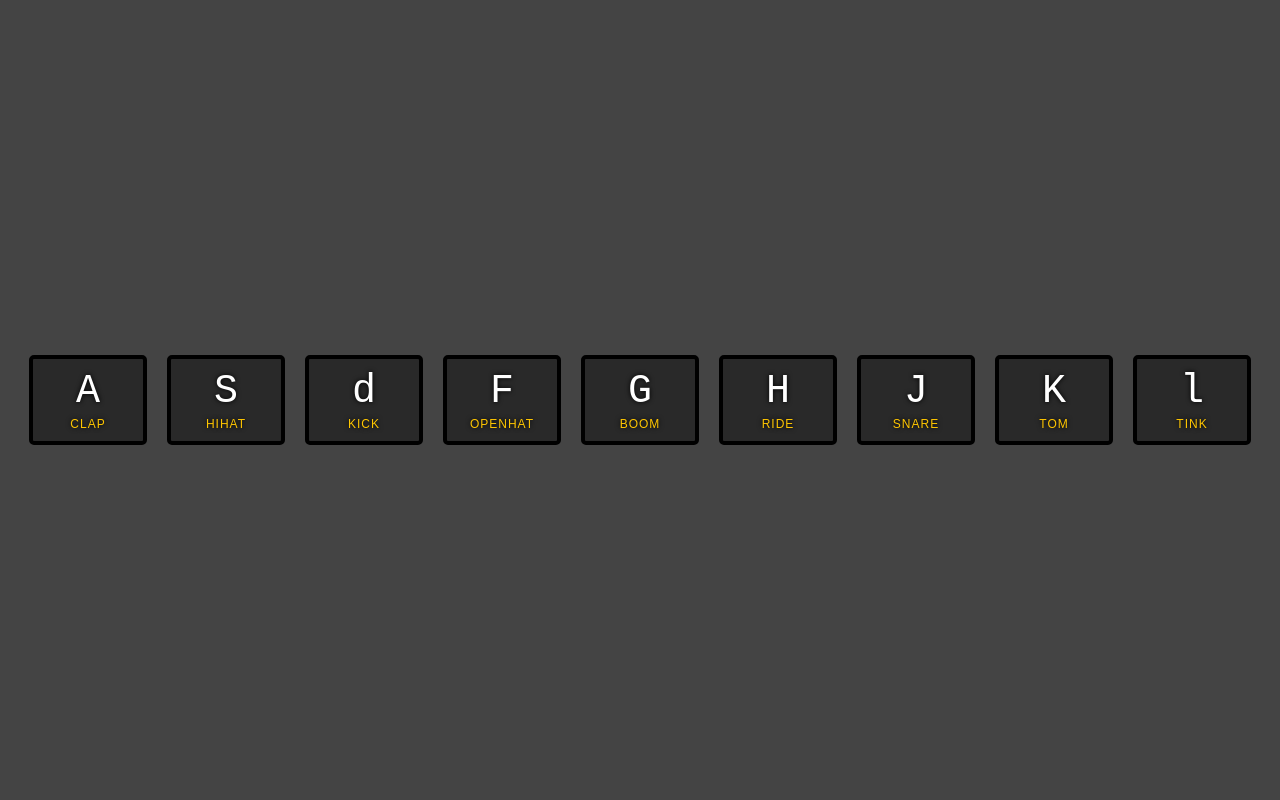
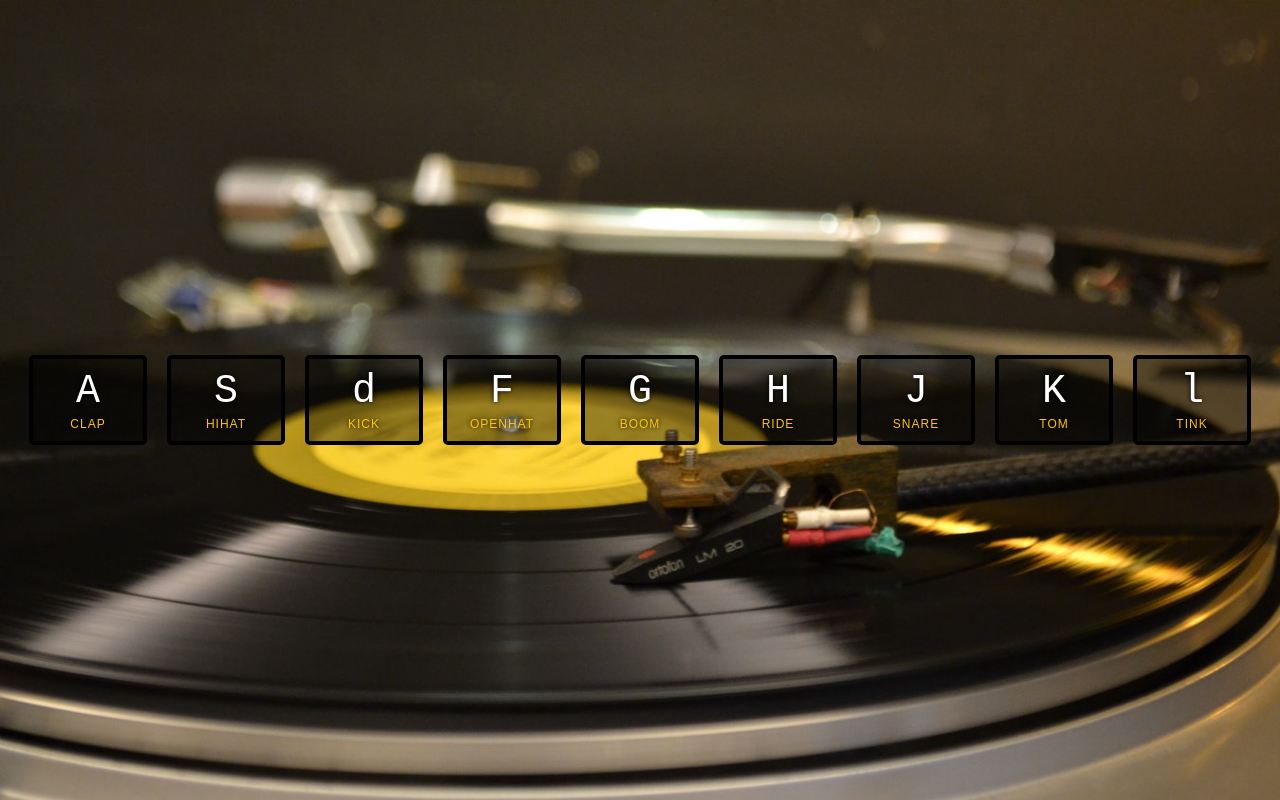
Before and after one commit to geraldy1st/music_mmh, a website: page dist/index.html in a window 1280 px wide. Drawn offline with Linux system fonts and the light colour scheme.

```diff
--- a/scss/main.scss
+++ b/scss/main.scss
@@ -2,7 +2,7 @@
 
 html {
   font-size: 10px;
-  //   background: url(http://i.imgur.com/b9r5sEL.jpg) bottom center;
+  background-image: url("../img/vynil.jpeg");
   background-size: cover;
 }
 
@@ -13,7 +13,7 @@
   font-family: sans-serif;
 }
 body {
-  background-color: $primary-color;
+  //   background-color: $primary-color(lighten($color: #000000, $amount: 1));
 }
 
 .keys {
```
Also changed, not shown: dist/css/main.css, dist/img/vynil.jpeg (added), dist/js/main.js.
